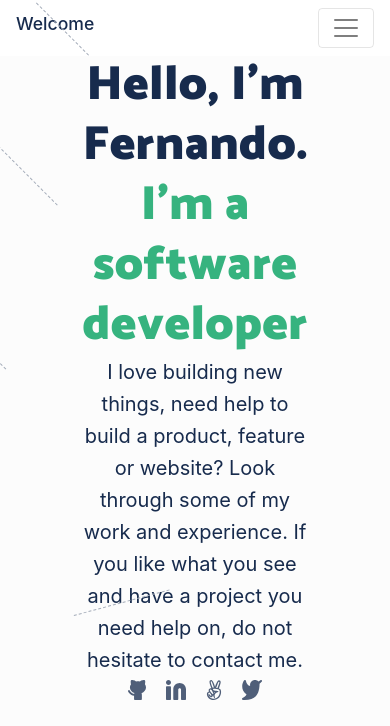
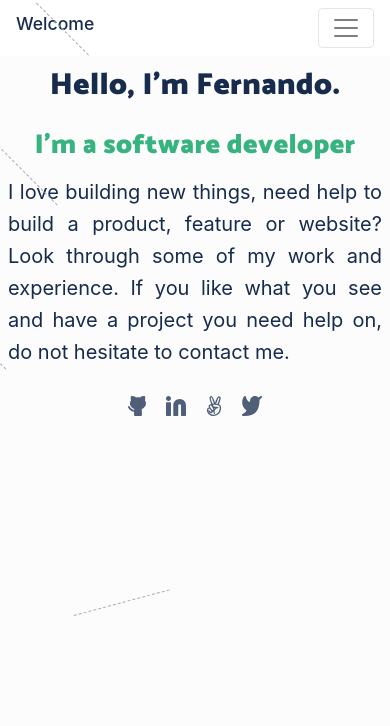
Before and after one commit to RoodzFernando/RoodzFernando.github.io, a React (Create React App) app: page /about in a window 390 px wide. Shown: the top 726 px of the page. Built offline with nearby package versions, Linux system fonts and the light colour scheme; no server answers.

Commit message:
Add a toggle to the navigation component

```diff
--- a/src/components/Navigation.js
+++ b/src/components/Navigation.js
@@ -1,9 +1,11 @@
-import React from 'react'
+import React, { useState } from 'react'
 
 function Navigation() {
+  const [visibility, setVisibility] = useState(false)
   const clickHandle = event => {
-    event.preventDefault()
-    console.log('clicked')
+    const expandElements = document.getElementById('navbarSupportedContent')
+    expandElements.style.display = visibility ? 'block' : 'none'
+    setVisibility(!visibility)
   }
     return (
         <>
--- a/src/styles/components/devices.scss
+++ b/src/styles/components/devices.scss
@@ -33,7 +33,27 @@
         display: none;
       }
       .intro {
-        margin-top: 0;
+        margin: 0;
+        padding: 0;
+        text-align: center;
+        width: 100vw;
+        h1 {
+          font-size: 1.9em;
+        }
+        h2 {
+          font-size: 1.7em;
+        }
+        h1, h2, p {
+          padding: 0;
+          margin: 0;
+          text-align: center;
+        }
+        p {
+          margin-left: 0.4em;
+          margin-right: 0.4em;
+          text-align: justify;
+          margin-bottom: 1.2em;
+        }
       }
     }
   }
@@ -45,6 +65,17 @@
       grid-template-columns: 1fr;
     }
   }
+  // About component
+
+  .about-page {
+    .about-text {
+      p {
+        margin: 0;
+        width: 100%;
+          text-align: justify;
+        }
+    }
+  }
 
   // skills component
   .skills-tab {
```
Also changed, not shown: 1 other file (tests, documents, lock files or other folders).
